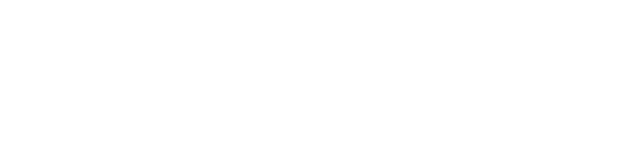
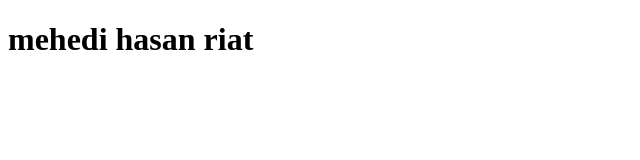
Before and after one commit to mehedi22rifat/alphabet-class-pro-resourse, a plain HTML site: page index.html in a window 1280 px wide. Shown: the whole page, without its empty margins (0-640 px from the left). Drawn offline with Linux system fonts and the light colour scheme.

Commit message:
added all commit

```diff
--- a/index.html
+++ b/index.html
@@ -6,6 +6,6 @@
     <title>Document</title>
 </head>
 <body>
-
+    <h1> mehedi hasan riat</h1>
 </body>
 </html>
```
